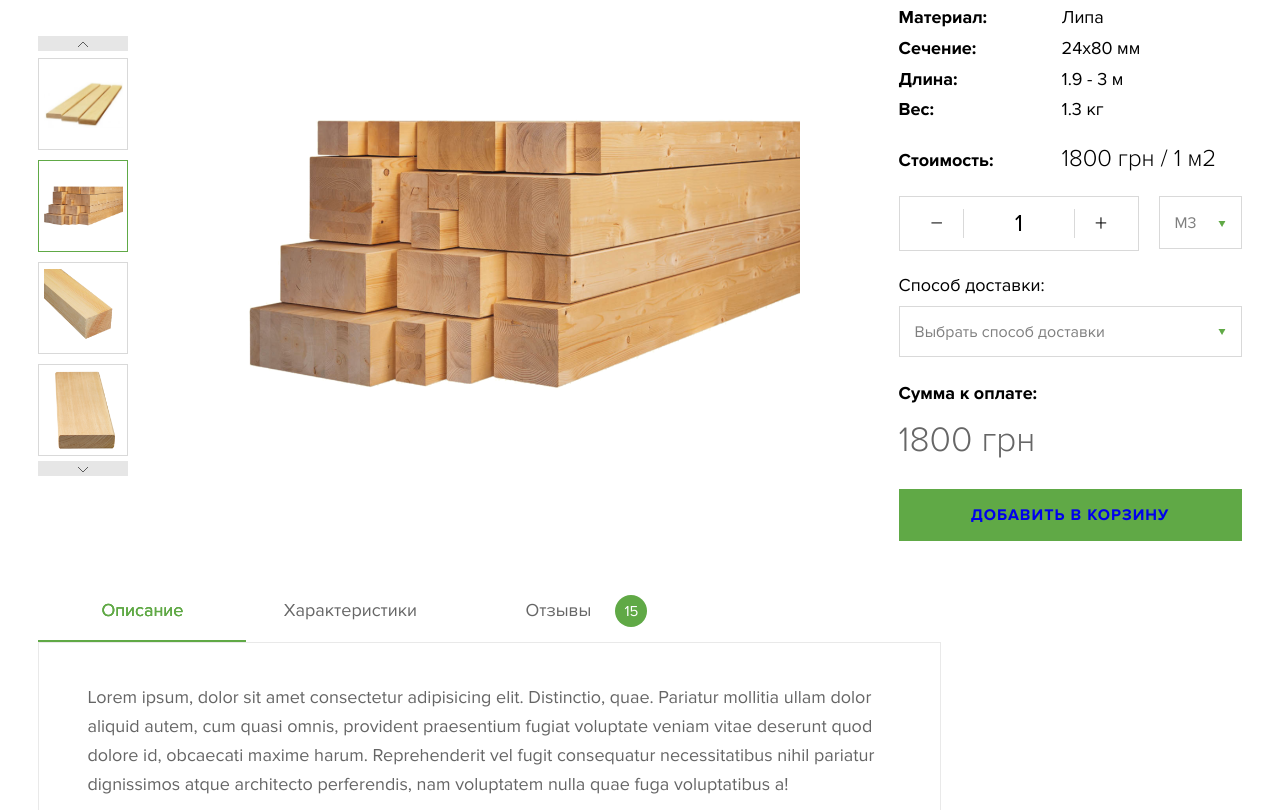
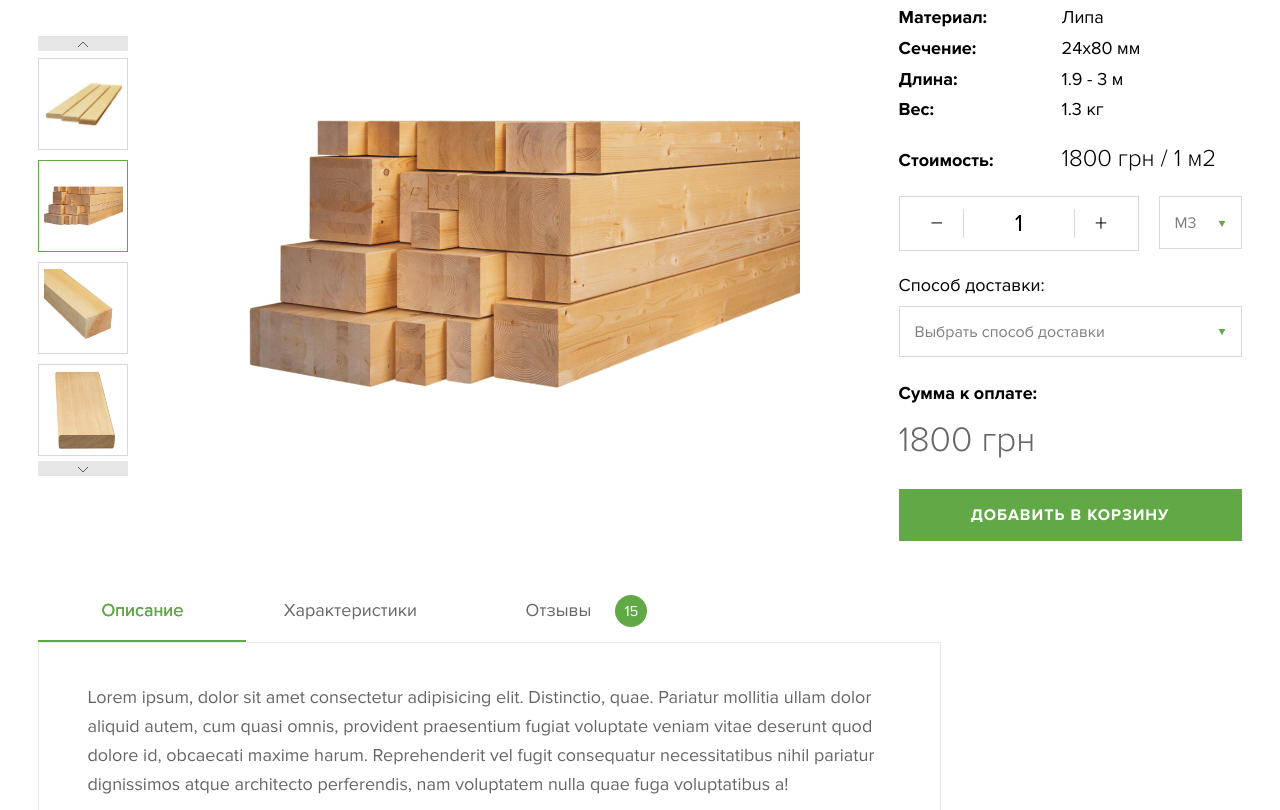
Before and after one commit to kysyolga/ThermoBrett, a plain HTML site: page product.html in a window 1280 px wide. Shown: the part 290-1100 px from the top of the page. Drawn offline with Linux system fonts and the light colour scheme.

Commit message:
Update main.css

```diff
--- a/css/main.css
+++ b/css/main.css
@@ -363,6 +363,12 @@ nav {
 
 .active-burger {
   display: block !important; }
+.btn a {
+  color: #fff;
+}
+.btn a:hover {
+  color: #60a946;
+}
 
 footer {
   background-color: #393939;
```
